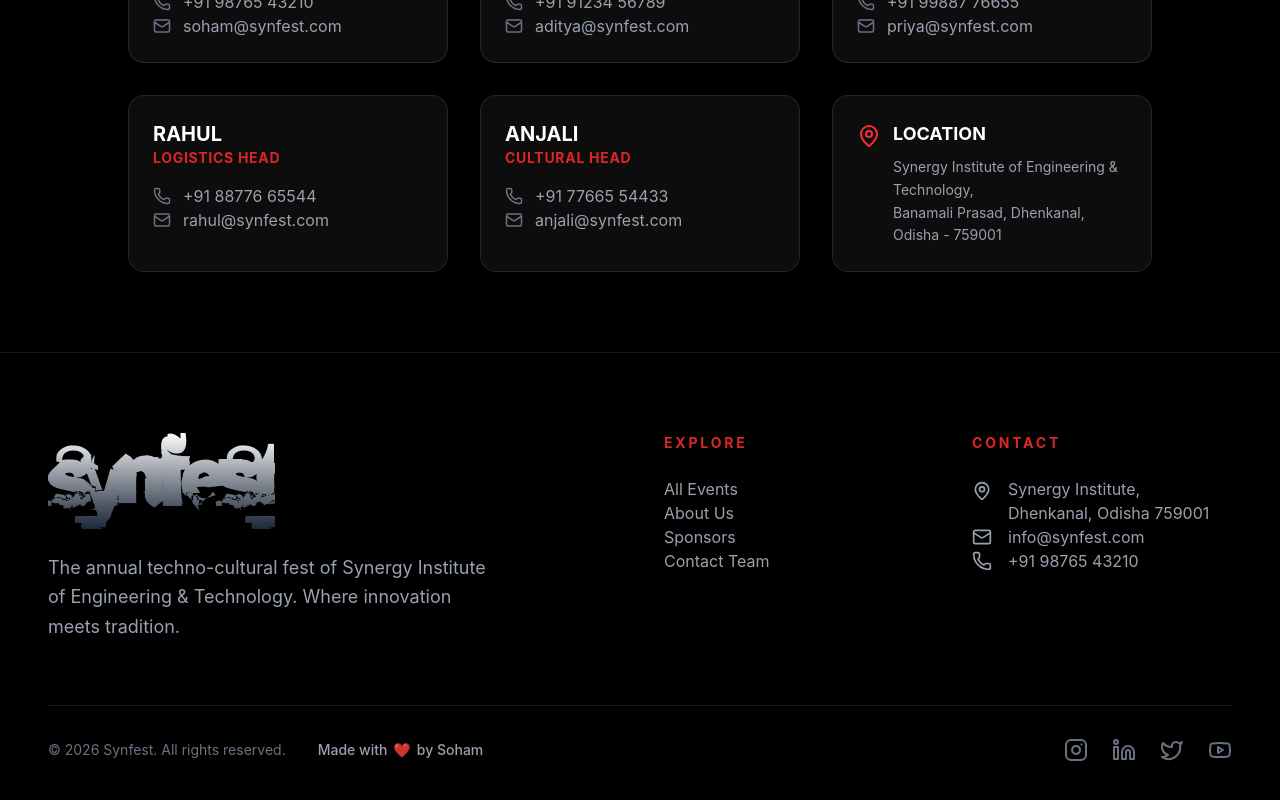
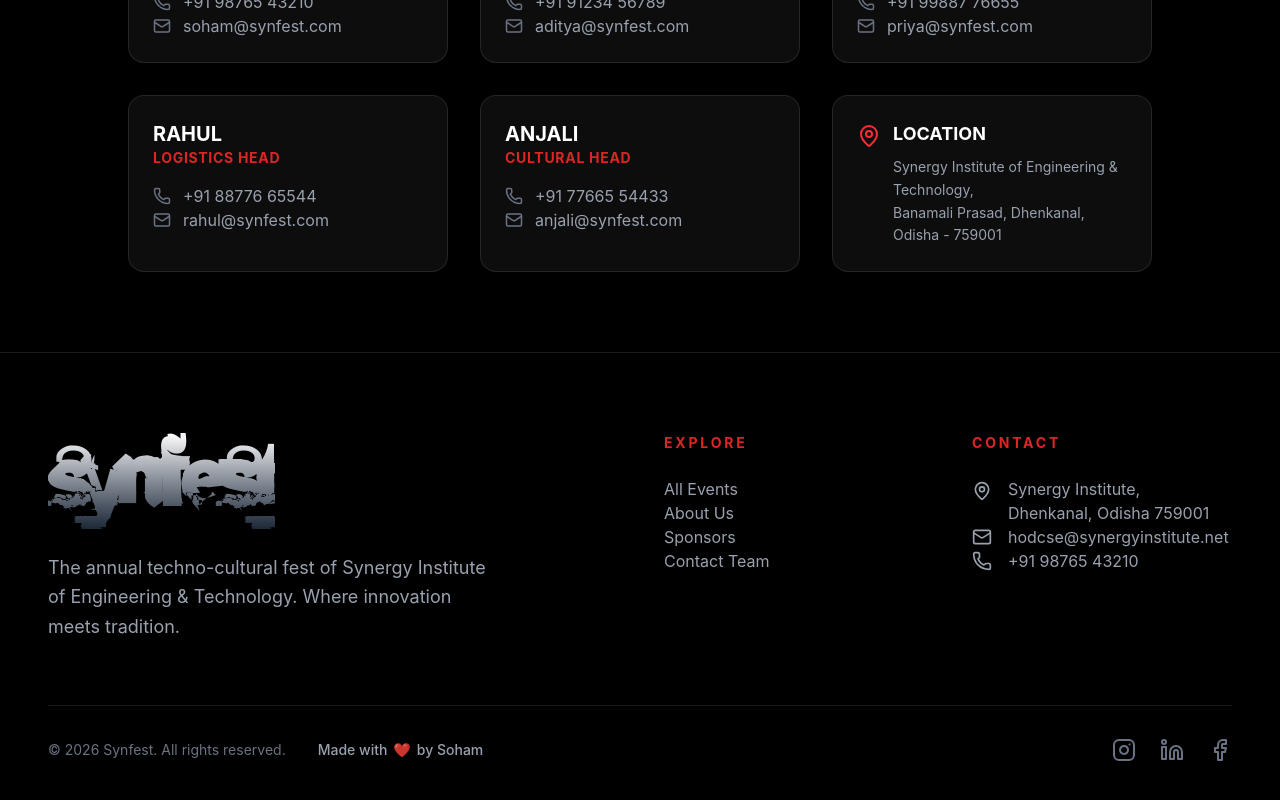
Before and after one commit to jagdishtripathy/Synfest-2026, a React (Vite) app: page /contact in a window 1280 px wide. Shown: the part 455-1255 px from the top of the page. Built offline with nearby package versions, Linux system fonts and the light colour scheme.

Commit message:
college contact update

```diff
--- a/src/components/layout/Footer.jsx
+++ b/src/components/layout/Footer.jsx
@@ -1,5 +1,5 @@
 import { Link } from 'react-router-dom';
-import { Instagram, Linkedin, Twitter, Youtube, Mail, MapPin, Phone } from 'lucide-react';
+import { Instagram, Linkedin, Twitter, Youtube, Mail, MapPin, Phone, Facebook } from 'lucide-react';
 
 export default function Footer() {
     const currentYear = new Date().getFullYear();
@@ -41,7 +41,7 @@
                             </li>
                             <li className="flex items-center gap-4 text-gray-400">
                                 <Mail size={20} className="shrink-0" />
-                                <a href="mailto:info@synfest.com" className="hover:text-white">info@synfest.com</a>
+                                <a href="mailto:hodcse@synergyinstitute.net" className="hover:text-white">hodcse@synergyinstitute.net</a>
                             </li>
                             <li className="flex items-center gap-4 text-gray-400">
                                 <Phone size={20} className="shrink-0" />
@@ -68,10 +68,9 @@
                     </div>
 
                     <div className="flex gap-6">
-                        <a href="#" className="text-gray-500 hover:text-primary transition-colors"><Instagram size={24} /></a>
-                        <a href="#" className="text-gray-500 hover:text-primary transition-colors"><Linkedin size={24} /></a>
-                        <a href="#" className="text-gray-500 hover:text-primary transition-colors"><Twitter size={24} /></a>
-                        <a href="#" className="text-gray-500 hover:text-primary transition-colors"><Youtube size={24} /></a>
+                        <a href="https://www.instagram.com/synergygroupofinstitutions/" target="_blank" rel="noreferrer" className="text-gray-500 hover:text-primary transition-colors"><Instagram size={24} /></a>
+                        <a href="https://www.linkedin.com/school/synergy-institute-of-engineering-and-technology-siet-dhenkanal/" target="_blank" rel="noreferrer" className="text-gray-500 hover:text-primary transition-colors"><Linkedin size={24} /></a>
+                        <a href="https://www.facebook.com/synergygroupofinstitutions" target="_blank" rel="noreferrer" className="text-gray-500 hover:text-primary transition-colors"><Facebook size={24} /></a>
                     </div>
                 </div>
             </div>
```
